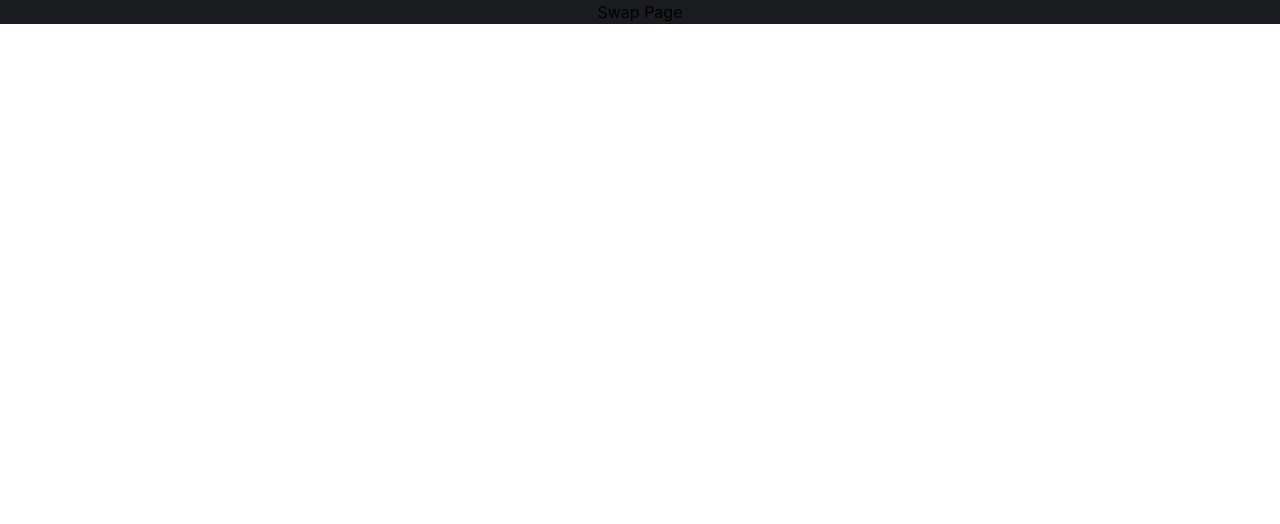
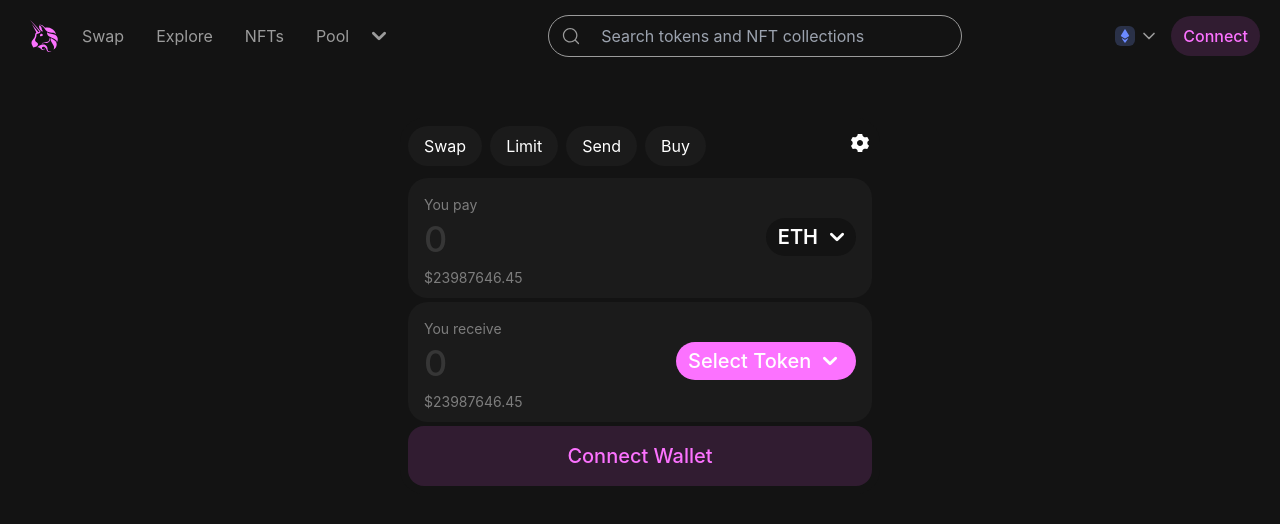
Before and after one commit to nilesh-rangari/uniswapp, a React (Vite) app: page /swap in a window 1280 px wide. Shown: the top 524 px of the page. Built offline with nearby package versions, Linux system fonts and the light colour scheme.

Commit message:
swap page swap button content added

```diff
--- a/src/pages/Pool.jsx
+++ b/src/pages/Pool.jsx
@@ -1,7 +1,10 @@
 import backgroundImg from '../assets/background.png'
+import AppNavbar from '../components/AppNavbar'
 
 function Pool() {
     return(
+        <>
+        <AppNavbar/>
         <div className="w-screen h-screen flex flex-row text-white justify-center items-start bg-[#171616]">
             {/* main conatainer */}
             <div className="max-w-[640px] flex flex-col gap-5 items-center px-2">
@@ -42,6 +45,7 @@
                 </div>
             </div>
         </div>
+        </>
     )
 }
 
--- a/src/pages/Swap.jsx
+++ b/src/pages/Swap.jsx
@@ -1,8 +1,148 @@
+import { useState } from "react";
+import AppNavbar from "../components/AppNavbar";
+
 function Swap() {
+    const [inputPayValue, setInputPayValue] = useState("");
+    const [inputReceiveValue, setInputReceiveValue] = useState("");
+
+    const handlePayChange = (event) => {
+        const input = event.target.value;
+        // Allow only numbers
+
+        const payValue = input.replace(/[^0-9]/g, "");
+        setInputPayValue(payValue);
+    };
+
+    const handleReceiveChange = (event) => {
+        const input = event.target.value;
+        // Allow only numbers
+
+        const receiveValue = input.replace(/[^0-9]/g, "");
+        setInputReceiveValue(receiveValue);
+    };
+
     return(
-        <div>
-            <h1>Swap Page</h1>
+        <>
+        <AppNavbar/>
+        <div className="w-screen h-screen flex flex-row text-white justify-center items-start bg-[#131313] py-12">
+            <div>
+
+                <div className="flex flex-col justify-center gap-1 items-center bg-[#131313] max-w-[480px] p-2 rounded-[24px] animate-fade-up delay-1000">
+
+                <div className="flex justify-between w-full pb-2 items-center">
+                    <div className="flex gap-2">
+                        <button type="button" className="py-2 px-4 bg-[#1b1b1b] text-[rgb(155, 155, 155)] rounded-[20px]">
+                            Swap
+                        </button>
+                        <button type="button" className="py-2 px-4 bg-[#1b1b1b] text-[rgb(155, 155, 155)] rounded-[20px]">
+                            Limit
+                        </button>
+                        <button type="button" className="py-2 px-4 bg-[#1b1b1b] text-[rgb(155, 155, 155)] rounded-[20px]">
+                            Send
+                        </button>
+                        <button type="button" className="py-2 px-4 bg-[#1b1b1b] text-[rgb(155, 155, 155)] rounded-[20px]">
+                            Buy
+                        </button>
+                    </div>
+                    <div>
+                        <button id="open-settings-dialog-button" aria-label="Transaction Settings" >
+                            <div >
+                            <svg width="24" height="24" viewBox="0 0 24 24" fill="none" xmlns="http://www.w3.org/2000/svg" >
+                                <path
+                                    d="M20.83 14.6C19.9 14.06 19.33 13.07 19.33 12C19.33 10.93 19.9 9.93999 20.83 9.39999C20.99 9.29999 21.05 9.1 20.95 8.94L19.28 6.06C19.22 5.95 19.11 5.89001 19 5.89001C18.94 5.89001 18.88 5.91 18.83 5.94C18.37 6.2 17.85 6.34 17.33 6.34C16.8 6.34 16.28 6.19999 15.81 5.92999C14.88 5.38999 14.31 4.41 14.31 3.34C14.31 3.15 14.16 3 13.98 3H10.02C9.83999 3 9.69 3.15 9.69 3.34C9.69 4.41 9.12 5.38999 8.19 5.92999C7.72 6.19999 7.20001 6.34 6.67001 6.34C6.15001 6.34 5.63001 6.2 5.17001 5.94C5.01001 5.84 4.81 5.9 4.72 6.06L3.04001 8.94C3.01001 8.99 3 9.05001 3 9.10001C3 9.22001 3.06001 9.32999 3.17001 9.39999C4.10001 9.93999 4.67001 10.92 4.67001 11.99C4.67001 13.07 4.09999 14.06 3.17999 14.6H3.17001C3.01001 14.7 2.94999 14.9 3.04999 15.06L4.72 17.94C4.78 18.05 4.89 18.11 5 18.11C5.06 18.11 5.12001 18.09 5.17001 18.06C6.11001 17.53 7.26 17.53 8.19 18.07C9.11 18.61 9.67999 19.59 9.67999 20.66C9.67999 20.85 9.82999 21 10.02 21H13.98C14.16 21 14.31 20.85 14.31 20.66C14.31 19.59 14.88 18.61 15.81 18.07C16.28 17.8 16.8 17.66 17.33 17.66C17.85 17.66 18.37 17.8 18.83 18.06C18.99 18.16 19.19 18.1 19.28 17.94L20.96 15.06C20.99 15.01 21 14.95 21 14.9C21 14.78 20.94 14.67 20.83 14.6ZM12 15C10.34 15 9 13.66 9 12C9 10.34 10.34 9 12 9C13.66 9 15 10.34 15 12C15 13.66 13.66 15 12 15Z"
+                                    fill="currentColor">
+                                </path>
+                            </svg>
+                            </div>
+                        </button>
+                    </div>
+                </div>
+
+
+                        {/* first container  */}
+                        <div className="rounded-[20px] p-4 min-h-11  bg-[#1b1b1b] h-[120px] w-full">
+                            <div>
+                                <div>
+                                <h1 className="text-[rgb(125,125,125)] text-[14px] font-normal">You pay</h1>
+                                </div>
+
+                                <div className="flex justify-between items-center">
+                                    <div className="mt-1">
+                                        <input
+                                            type="text"
+                                            value={inputPayValue}
+                                            onChange={handlePayChange}
+                                            className="w-full outline-none text-white text-left text-4xl font-[485] max-h-11 bg-[#1b1b1b] caret-white placeholder-[#363636]"
+                                            placeholder="0"
+                                        />
+                                    </div>
+                                    {/* dropdown menu     */}
+                                    <div className="">
+                                        <button
+                                            id="dropdownSearchButton" data-dropdown-toggle="dropdownSearch" data-dropdown-placement="bottom"
+                                            className="text-white text-[20px] flex bg-[#131313] hover:bg-opacity-80 font-semibold rounded-full px-3 py-1 text-center items-center"
+                                            type="button"
+                                            // onClick={() => setShowModal(true)}
+                                            >
+                                                ETH
+                                            <svg className="w-3.5 h-3.5 ms-3 items-center" aria-hidden="true" xmlns="http://www.w3.org/2000/svg" fill="none" viewBox="0 0 10 6">
+                                                <path stroke="currentColor" strokeLinecap="round" strokeLinejoin="round" strokeWidth="2" d="m1 1 4 4 4-4"/>
+                                            </svg>
+                                        </button>
+                                    </div>
+                                </div>
+
+                                <div className="pt-2">
+                                    <p className="text-[rgb(125,125,125)] text-[14px]">$23987646.45</p>
+                                </div>
+                            </div>
+                        </div>
+
+                        {/* Second container  */}
+                        <div className="rounded-[20px] p-4 min-h-11  bg-[#1b1b1b] h-[120px] w-full">
+                            <div>
+                                <div>
+                                <h1 className="text-[rgb(125,125,125)] text-[14px] font-normal">You receive</h1>
+                                </div>
+
+                                <div className="flex justify-between items-center">
+                                <div className="mt-1">
+                                <input
+                                    type="text"
+                                    value={inputReceiveValue}
+                                    onChange={handleReceiveChange}
+                                    className="w-full outline-none text-white text-left text-4xl font-[485] max-h-11 bg-[#1b1b1b] caret-white placeholder-[#363636]"
+                                    placeholder="0"
+                                />
+                                </div>
+                                {/* dropdown menu     */}
+                                    <div>
+                                        <button
+                                            id="dropdownSearchButton" data-dropdown-toggle="dropdownSearch" data-dropdown-placement="bottom"
+                                            className="text-white flex text-[20px] bg-[#fc72ff] min-w-[180px] font-medium rounded-full px-3 py-1 text-center items-center"
+                                            type="button">
+                                                Select Token
+                                            <svg className="w-3.5 h-3.5 ms-3 items-center" aria-hidden="true" xmlns="http://www.w3.org/2000/svg" fill="none" viewBox="0 0 10 6">
+                                            <path stroke="currentColor" strokeLinecap="round" strokeLinejoin="round" strokeWidth="2" d="m1 1 4 4 4-4"/>
+                                            </svg>
+                                        </button>
+                                    </div>
+                                </div>
+
+                                <div className="pt-2">
+                                    <p className="text-[rgb(125,125,125)] text-[14px]">$23987646.45</p>
+                                </div>
+                            </div>
+                        </div>
+
+                        {/* button container */}
+                        <div className="w-full">
+                            <button className="w-full p-4 text-center bg-[rgb(49,28,49)] text-[rgb(252,114,255)] text-xl font-[535] rounded-[16px] hover:opacity-80">Connect Wallet</button>
+                        </div>
+                    </div>
+            </div>
         </div>
+        </>
     )
 }
 
```
